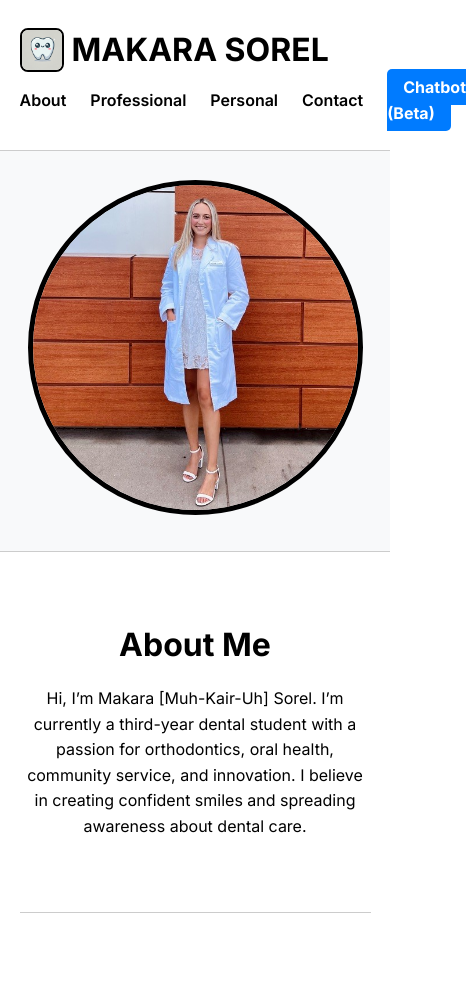
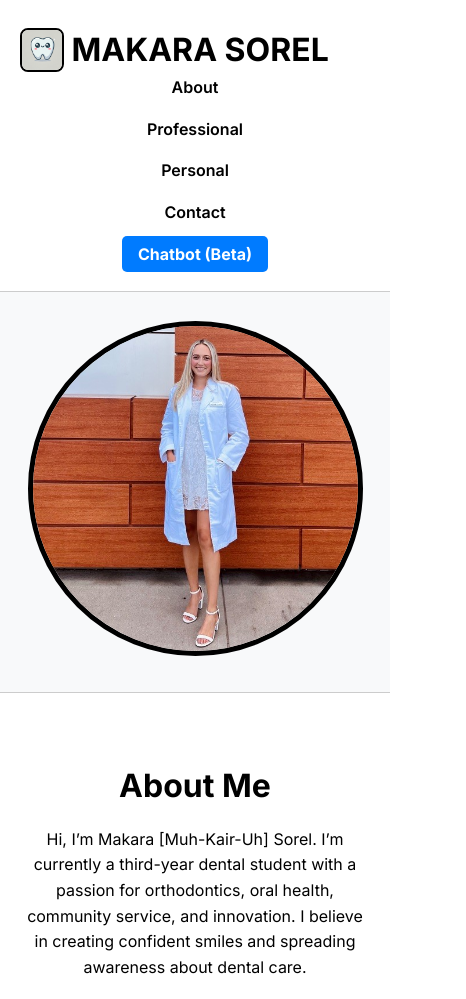
Before and after one commit to dislam21/makara_personal_site, a plain HTML site: page index.html in a window 390 px wide. Shown: the top 999 px of the page, 466 px wide, since content can reach past the window. Drawn offline with Linux system fonts and the light colour scheme.

Commit message:
updating url paths in html

```diff
--- a/assets/css/style.css
+++ b/assets/css/style.css
@@ -85,6 +85,23 @@ body {
 .navbar ul li .chatbot-button:hover {
     background-color: #0056b3; /* Darker blue on hover */
     transform: scale(1.05); /* Slight zoom effect */
+}
+
+@media (max-width: 768px) {
+    .navbar {
+        justify-content: center; /* Center the navbar on smaller screens */
+    }
+
+    .navbar ul {
+        flex-direction: column; /* Stack navigation items vertically */
+        align-items: center;
+        gap: 1rem;
+    }
+
+    .chatbot-button {
+        width: 90%; /* Make the button full width on smaller screens */
+        text-align: center;
+    }
 }
 
 /* Hero Section */
--- a/index.html
+++ b/index.html
@@ -21,7 +21,7 @@
                     <li><a href="#Professional">Professional</a></li>
                     <li><a href="#Personal">Personal</a></li>
                     <li><a href="#contact">Contact</a></li>
-                    <li><a href="/pages/chatbot.html" class="chatbot-button">Chatbot (Beta)</a></li>
+                    <li><a href="/makara_personal_site/pages/chatbot.html" class="chatbot-button">Chatbot (Beta)</a></li>
                 </ul>
             </nav>
         </div>
```
Also changed, not shown: pages/chatbot.html (+1 -1 lines).
